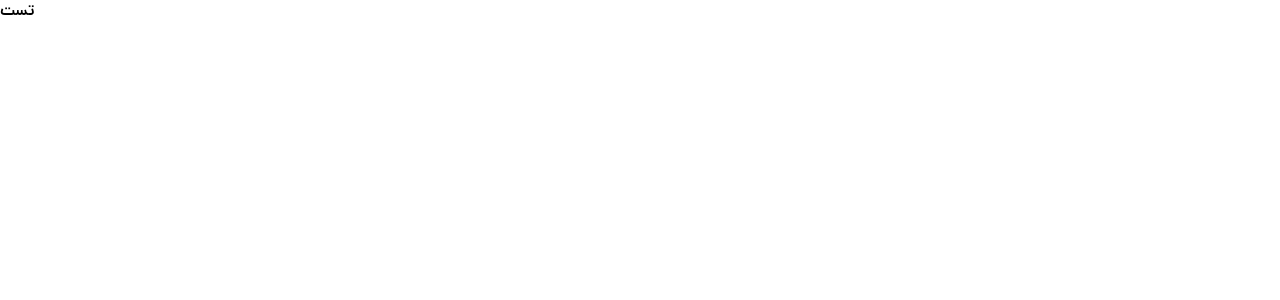
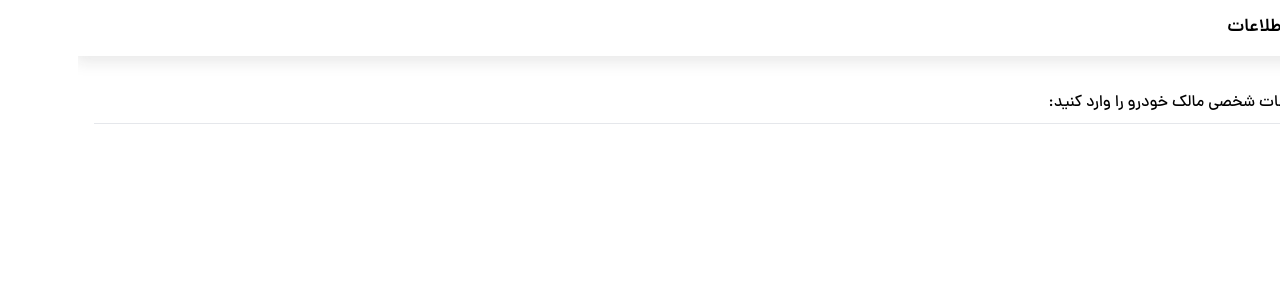
Before and after one commit to AmirAliAzimloo/BimeBazar-Interview, a Next.js app: page / in a window 1280 px wide. Shown: the top 300 px of the page. Built offline with nearby package versions, Linux system fonts and the light colour scheme.

Commit message:
start coding form

```diff
--- /dev/null
+++ b/app/(root)/_components/form/form.tsx
@@ -0,0 +1,14 @@
+import Wrapper from "@/components/ui/wrapper";
+import Head from "./head";
+
+const Form = () => {
+  return (
+    <Wrapper
+    className="py-8"
+    >
+      <Head />
+    </Wrapper>
+  );
+};
+
+export default Form;
--- /dev/null
+++ b/app/(root)/_components/form/head.tsx
@@ -0,0 +1,15 @@
+
+const Head = () => {
+  return (
+    <div>
+
+      <span className="inline-block text-base font-DanaRegular pb-2" >
+        لطفا اطلاعات شخصی مالک خودرو را وارد کنید:
+      </span>
+
+      <hr className="bg-custm-gray-100" />
+    </div>
+  )
+}
+
+export default Head
--- a/app/(root)/page.tsx
+++ b/app/(root)/page.tsx
@@ -1,9 +1,12 @@
+import Header from "@/components/ui/header";
 import Image from "next/image";
+import Form from "./_components/form/form";
 
 export default function Home() {
   return (
-    <div className="font-DanaBold">
-      تست
-    </div>
+    <main>
+      <Header title="تکمیل اطلاعات" />
+      <Form />
+    </main>
   );
 }
--- a/app/layout.tsx
+++ b/app/layout.tsx
@@ -15,7 +15,7 @@ export default function RootLayout({
   children: React.ReactNode;
 }>) {
   return (
-    <html lang="fa">
+    <html lang="fa" dir="rtl">
       <body className={inter.className}>{children}</body>
     </html>
   );
--- /dev/null
+++ b/components/ui/header.tsx
@@ -0,0 +1,28 @@
+interface HeaderProps {
+  title: string;
+}
+
+const Header: React.FC<HeaderProps> = ({ title }) => {
+  return (
+    <div
+      className="
+    h-14
+    px-5
+    shadow-sm
+    py-14px
+    "
+    >
+      <h3
+        className="
+      font-DanaBold
+      text-lg
+      h-7
+      "
+      >
+        {title}
+      </h3>
+    </div>
+  );
+};
+
+export default Header;
--- /dev/null
+++ b/components/ui/wrapper.tsx
@@ -0,0 +1,12 @@
+import { cn } from "@/utils/cn";
+
+interface WrapperProps {
+  children: React.ReactNode;
+  className?: string;
+}
+
+const Wrapper: React.FC<WrapperProps> = ({ children, className }) => {
+  return <section className={cn("px-4", className)}>{children}</section>;
+};
+
+export default Wrapper;
--- a/tailwind.config.ts
+++ b/tailwind.config.ts
@@ -27,6 +27,12 @@ const config: Config = {
         'custm-red': {
           DEFAULT: '#E61F10',
         },
+      },
+      padding: {
+        '14px': '14px',
+      },
+      boxShadow: {
+        'sm': '0px 3px 15px 3px #2222221A',
       }
     },
   },
--- /dev/null
+++ b/utils/cn.ts
@@ -0,0 +1,6 @@
+import { type ClassValue, clsx } from "clsx"
+import { twMerge } from "tailwind-merge"
+
+export function cn(...inputs: ClassValue[]) {
+  return twMerge(clsx(inputs))
+}
```
Also changed, not shown: package.json (+10 -4 lines), 1 other file (tests, documents, lock files or other folders).
